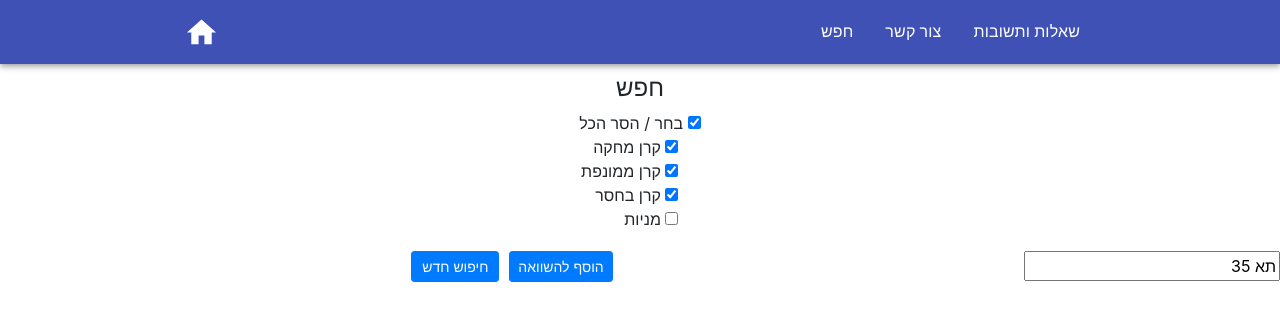
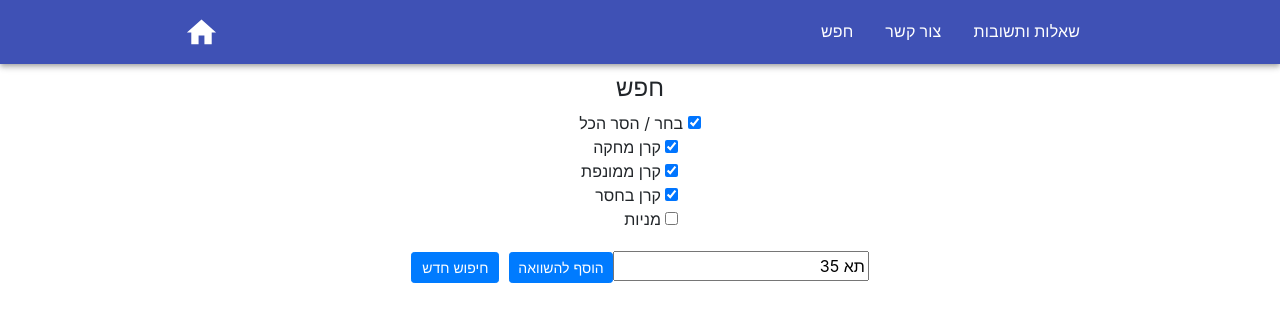
Before and after one commit to nitsan57/stock, a React (Create React App) app: page / in a window 1280 px wide. Shown: the top 322 px of the page. Built offline with nearby package versions, Linux system fonts and the light colour scheme; what react-plotly.js would draw is missing.

Commit message:
[minor position bugfix]

```diff
--- a/src/search_bar/Search.js
+++ b/src/search_bar/Search.js
@@ -295,7 +295,7 @@ class Search extends React.Component {
 					<input
 						style={{
 							textAlign: this.state.text_lang.LANG_DIRECTION,
-							float: this.state.text_lang.LANG_DIRECTION,
+							float: 'center',
 						}}
 						value={this.state.search_keyword}
 						onChange={this.handleInputChange}
```
